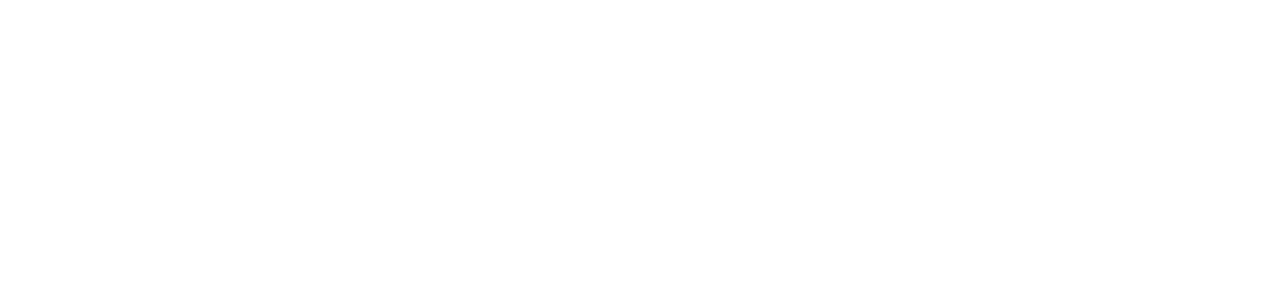
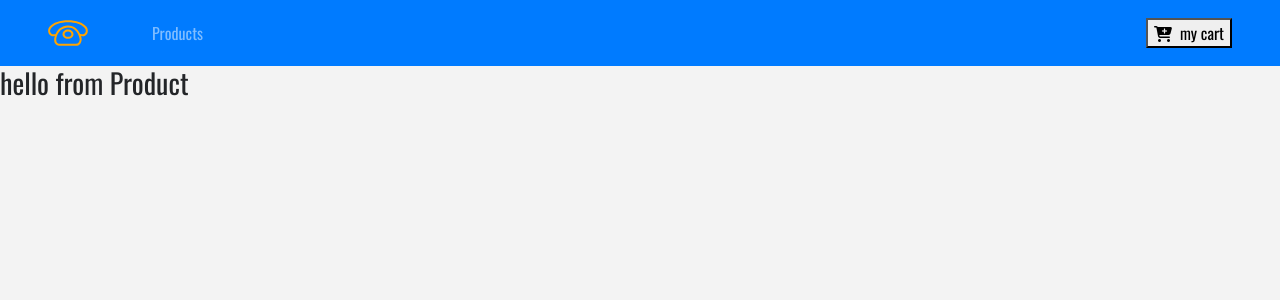
Before and after one commit to ArmanEskandari/react-phone-e-commerce-app, a React (Create React App) app: page / in a window 1280 px wide. Shown: the top 300 px of the page. Built offline with nearby package versions, Linux system fonts and the light colour scheme.

Commit message:
implemented Router and navbar

```diff
--- a/package.json
+++ b/package.json
@@ -9,6 +9,7 @@
     "bootstrap": "^4.6.0",
     "react": "^17.0.2",
     "react-dom": "^17.0.2",
+    "react-router-dom": "^5.2.0",
     "react-scripts": "4.0.3",
     "web-vitals": "^1.0.1"
   },
--- a/public/index.html
+++ b/public/index.html
@@ -33,8 +33,7 @@
     <!-- fontawesome -->
     <link
       rel="stylesheet"
-      href="https://maxcdn.bootstrapcdn.com/font-awesome/4.6.3/css/font-awesome.min.css"
-      type="text/css"
+      href="//use.fontawesome.com/releases/v5.15.3/css/all.css"
     />
     <title>React Phone E-Commerce App</title>
   </head>
@@ -52,4 +51,5 @@
       To create a production bundle, use `npm run build` or `yarn build`.
     -->
   </body>
+  <script src="https://use.fontawesome.com/bb7acb5fda.js"></script>
 </html>
--- a/src/App.css
+++ b/src/App.css
@@ -1,38 +1,27 @@
-.App {
-  text-align: center;
+:root {
+  --mainBlue: #2a2a72;
+  --lightBlue: #009ffd;
+  --mainWhite: #f3f3f3;
+  --mainDark: #232528;
+  --mainYellow: #ffa400;
 }
 
-.App-logo {
-  height: 40vmin;
-  pointer-events: none;
+body {
+  font-family: "Oswald", sans-serif !important;
+  background: var(--mainWhite) !important;
+  color: var(--mainDark) !important;
 }
 
-@media (prefers-reduced-motion: no-preference) {
-  .App-logo {
-    animation: App-logo-spin infinite 20s linear;
-  }
+.text-title {
+  font-family: "Permanent Marker", cursive;
+  letter-spacing: 0.3rem;
+  text-transform: uppercase;
 }
 
-.App-header {
-  background-color: #282c34;
-  min-height: 100vh;
-  display: flex;
-  flex-direction: column;
-  align-items: center;
-  justify-content: center;
-  font-size: calc(10px + 2vmin);
-  color: white;
+.text-blue {
+  color: var(--mainBlue);
 }
 
-.App-link {
-  color: #61dafb;
+.text-bright {
+  color: var(--lightBlue);
 }
-
-@keyframes App-logo-spin {
-  from {
-    transform: rotate(0deg);
-  }
-  to {
-    transform: rotate(360deg);
-  }
-}
--- a/src/App.js
+++ b/src/App.js
@@ -1,11 +1,25 @@
 import logo from "./logo.svg";
+import { Switch, Route } from "react-router-dom";
 import "./App.css";
 import "bootstrap/dist/css/bootstrap.min.css";
+import React from "react";
+import Navbar from "./components/Navbar";
+import ProductList from "./components/ProductList";
+import Details from "./components/Details";
+import Cart from "./components/Cart";
+import Default from "./components/Default";
 
 function App() {
   return (
-    <div className="">
-    </div>
+    <React.Fragment>
+      <Navbar />
+      <Switch>
+        <Route exact path="/" component={ProductList} />
+        <Route path="/details" component={Details} />
+        <Route path="/cart" component={Cart} />
+        <Route component={Default} />
+      </Switch>
+    </React.Fragment>
   );
 }
 
--- /dev/null
+++ b/src/components/Cart.js
@@ -0,0 +1,9 @@
+import React from "react";
+
+export default function Cart() {
+  return (
+    <div>
+      <h3>hello from Cart</h3>
+    </div>
+  );
+}
--- /dev/null
+++ b/src/components/Default.js
@@ -0,0 +1,9 @@
+import React from "react";
+
+export default function Default() {
+  return (
+    <div>
+      <h3>Page not found</h3>
+    </div>
+  );
+}
--- /dev/null
+++ b/src/components/Details.js
@@ -0,0 +1,9 @@
+import React from "react";
+
+export default function Details() {
+  return (
+    <div>
+      <h3>hello from Details</h3>
+    </div>
+  );
+}
--- /dev/null
+++ b/src/components/Navbar.js
@@ -0,0 +1,31 @@
+import React from "react";
+import { Link } from "react-router-dom";
+import logo from "../logo.svg";
+
+export default function Navbar() {
+  return (
+    <nav className="navbar nav-expand-sm bg-primary navbar-dark px-sm-5">
+      {/*
+        https://www.iconfinder.com/icons/1243689/call_phone_icon
+        Creative Commons (Attribution 3.0 Unported);
+        https://www.iconfinder.com/Makoto_msk
+      */}
+      <Link to="/">
+        <img src={logo} alt="store" className="navbar-brand" />
+      </Link>
+      <ul className="navbar-nav align-items-center">
+        <li className="nav-item ml-5">
+          <Link to="/" className="nav-link">
+            Products
+          </Link>
+        </li>
+      </ul>
+      <Link to="/cart" className="ml-auto">
+        <button className="">
+          <i className="fas fa-cart-plus mr-2" />
+          my cart
+        </button>
+      </Link>
+    </nav>
+  );
+}
--- /dev/null
+++ b/src/components/Product.js
@@ -0,0 +1,9 @@
+import React from "react";
+
+export default function Product() {
+  return (
+    <div>
+      <h3>hello from Product</h3>
+    </div>
+  );
+}
--- /dev/null
+++ b/src/components/ProductList.js
@@ -0,0 +1,10 @@
+import React from "react";
+import Product from "./Product";
+
+export default function ProductList() {
+  return (
+    <div>
+      <Product />
+    </div>
+  );
+}
--- a/src/index.js
+++ b/src/index.js
@@ -1,14 +1,17 @@
-import React from 'react';
-import ReactDOM from 'react-dom';
-import './index.css';
-import App from './App';
-import reportWebVitals from './reportWebVitals';
+import React from "react";
+import ReactDOM from "react-dom";
+import "./index.css";
+import App from "./App";
+import { BrowserRouter as Router } from "react-router-dom";
+import reportWebVitals from "./reportWebVitals";
 
 ReactDOM.render(
   <React.StrictMode>
-    <App />
+    <Router>
+      <App />
+    </Router>
   </React.StrictMode>,
-  document.getElementById('root')
+  document.getElementById("root")
 );
 
 // If you want to start measuring performance in your app, pass a function
```
Also changed, not shown: 1 other file (tests, documents, lock files or other folders).
